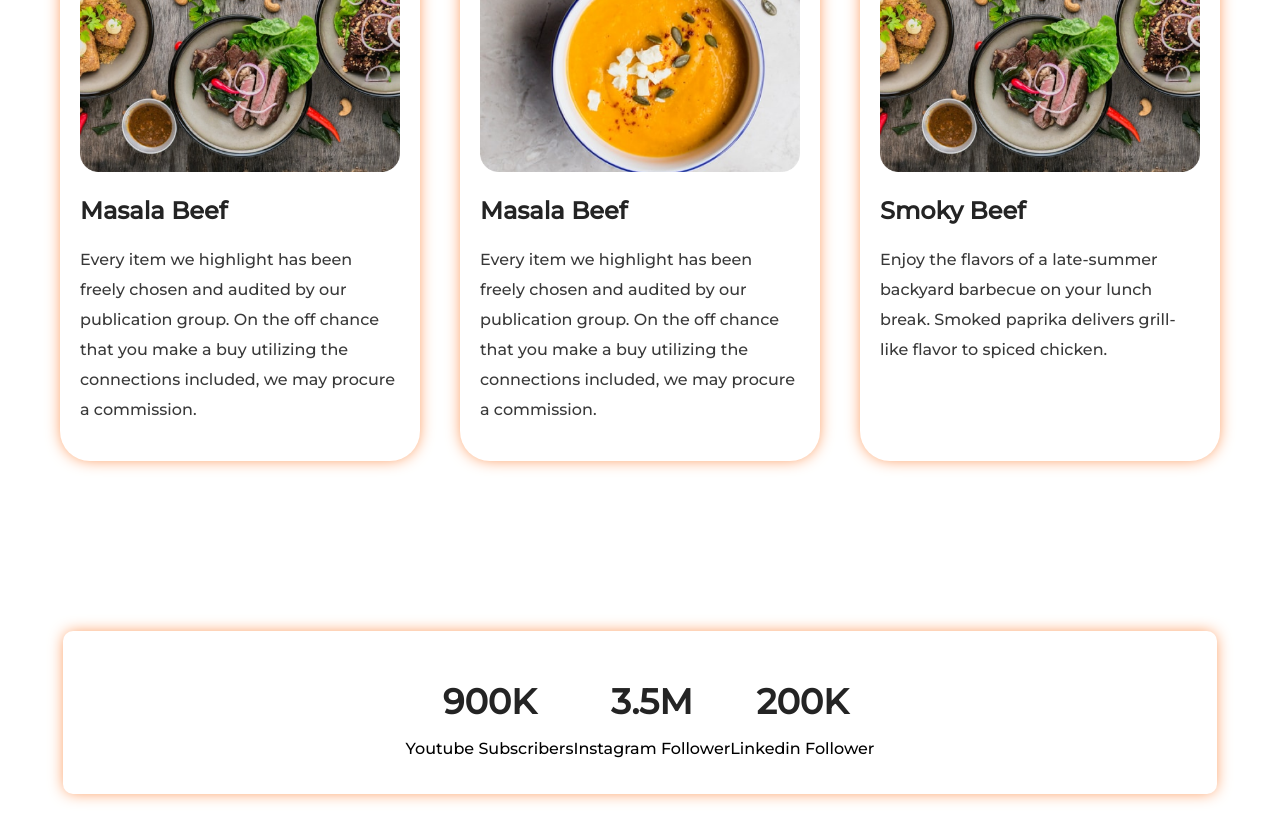
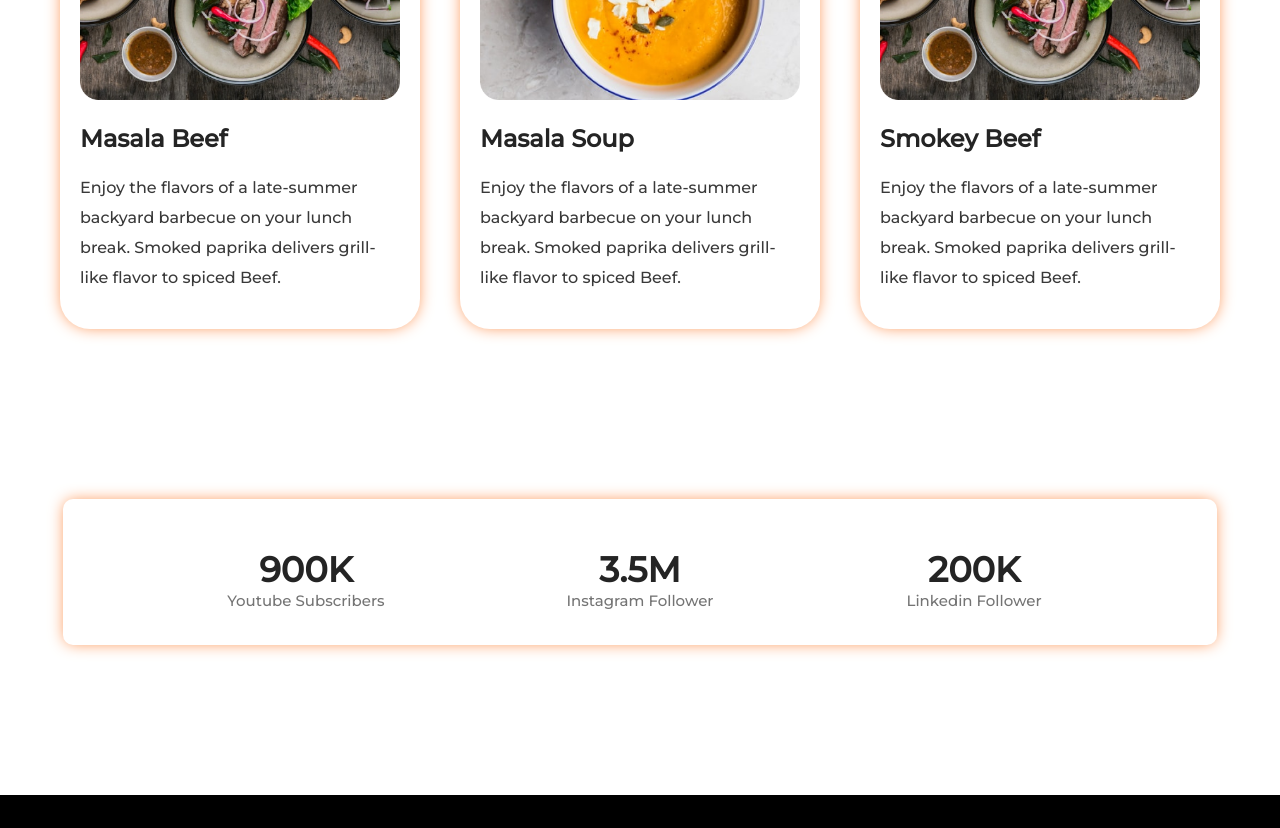
Before and after one commit to thrifat007/food-web, a plain HTML site: page index.html in a window 1280 px wide. Shown: the part 1950-2778 px from the top of the page. Drawn offline with Linux system fonts and the light colour scheme.

Commit message:
final upload

```diff
--- a/css/style.css
+++ b/css/style.css
@@ -12,7 +12,7 @@ body {
     list-style: none;
   }
 
-  /* menu style  */
+  /* menu section  */
 
   .menu {
     display: flex;
@@ -191,7 +191,7 @@ body {
   color: rgb(57, 57, 57);
 }
 
-/* social styling */
+/* social section */
 
 .social-counter {
   display: flex;
@@ -204,7 +204,7 @@ body {
   margin: 150px auto;
   text-align: center;
 }
-.social-ccounter .counter {
+.social-counter .counter {
   width: 30%;
 }
 .social-counter .counter h1 {
@@ -212,7 +212,7 @@ body {
   font-size: 35px;
   margin-bottom: 0px !important;
 }
-.social-contributor .contributor p {
+.social-counter .counter p {
   color: rgb(116, 116, 116);
   font-size: 15px;
   margin-top: 0px;
--- a/index.html
+++ b/index.html
@@ -6,7 +6,7 @@
     <meta name="viewport" content="width=device-width, initial-scale=1.0" />
     <link rel="stylesheet" href="css/style.css"/>
     <link href="https://fonts.googleapis.com/css2?family=Montserrat:wght@500&display=swap" rel="stylesheet">
-    <title>Food Blog Website</title>
+    <title>Food Blogs LTD</title>
   </head>
   <body>
     <!-- Menu section  -->
@@ -14,7 +14,7 @@
     <header>
       <section class="menu">
         <div class="brand">
-          <img src="images/logo.png" alt="Logo" />
+          <img src="images/bloglogo.png" alt="Logo" />
         </div>
         <div class="main-menu">
           <ul>
@@ -39,7 +39,7 @@
           Food Blog will provide you the the best foods reviews in town. You will get the best food review experience. We provide fresh
           and halal food reviews.
         </p>
-        <a target="_blank" href="https://www.facebook.com/thrfat007/"
+        <a target="_blank" href="https://www.facebook.com/thrifat007/"
           >Order food</a
         >
       </div>
@@ -84,7 +84,8 @@
     <div class="top-section">
       <h2>My Recipies</h2>
       <p>
-        Every item we highlight has been freely chosen and audited by our publication group. On the off chance that you make a buy utilizing the connections included, we may procure a commission.
+        Food Blog will provide you the the best foods reviews in town. You will get the best food review experience. We provide fresh
+          and halal food reviews.
       </p>
     </div>
     <div class="card-section">
@@ -93,27 +94,31 @@
           <img src="images/food/Project Cover1.jpg" alt="" />
           <h2>Masala Beef</h2>
           <p>
-            Every item we highlight has been freely chosen and audited by our publication group. On the off chance that you make a buy utilizing the connections included, we may procure a commission.
+            Enjoy the flavors of a late-summer backyard barbecue on your lunch
+            break. Smoked paprika delivers grill-like flavor to spiced
+            Beef.
           </p>
         </div>
       </div>
       <div class="card">
         <div class="image">
           <img src="images/food/Project Cover.png" alt="" />
-          <h2>Masala Beef</h2>
+          <h2>Masala Soup</h2>
           <p>
-            Every item we highlight has been freely chosen and audited by our publication group. On the off chance that you make a buy utilizing the connections included, we may procure a commission.
+            Enjoy the flavors of a late-summer backyard barbecue on your lunch
+            break. Smoked paprika delivers grill-like flavor to spiced
+            Beef.
           </p>
         </div>
       </div>
       <div class="card">
         <div class="image">
           <img src="images/food/Project Cover1.jpg" alt="" />
-          <h2>Smoky Beef</h2>
+          <h2>Smokey Beef</h2>
           <p>
             Enjoy the flavors of a late-summer backyard barbecue on your lunch
             break. Smoked paprika delivers grill-like flavor to spiced
-            chicken.
+            Beef.
           </p>
         </div>
       </div>
@@ -144,7 +149,7 @@
   <!-- Footer section start -->
   <footer>
     <section class="footer">
-      <h2><span>Food Blogs</span>LTD</h2>
+      <h2><span>Food Blogs</span> LTD</h2>
       <p>Eat healthy food to live healthy, Enjoy your life by yourself</p>
     </section>
   </footer>
```
Also changed, not shown: images/bloglogo.png (added), images/logo.png (deleted).
